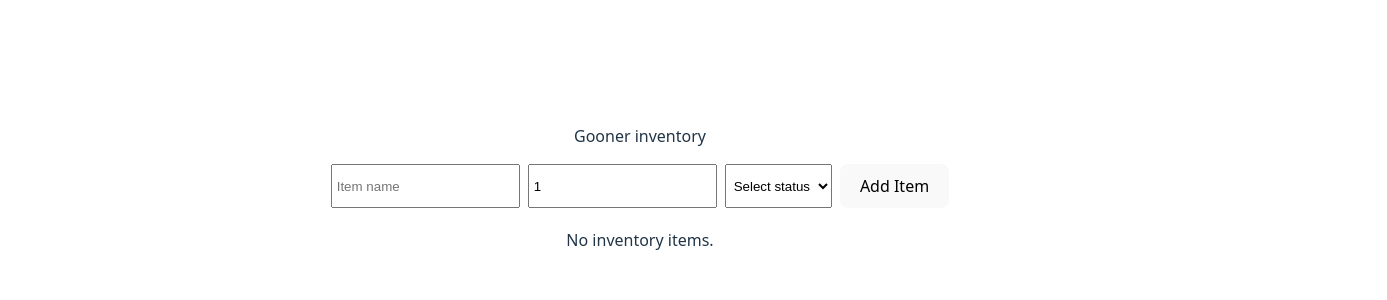
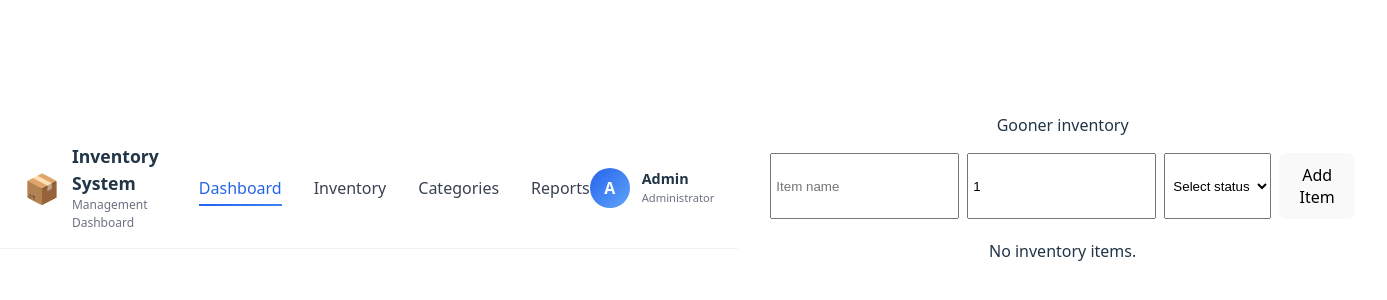
Before and after one commit to dukegooner80050-netizen/goonerthesis, a Vue app: page / in a window 1280 px wide. Shown: the part 212-512 px from the top of the page, 1387 px wide, since content can reach past the window. Built offline with nearby package versions, Linux system fonts and the light colour scheme.

Commit message:
new goons

```diff
--- a/index.html
+++ b/index.html
@@ -7,6 +7,7 @@
     <title>goonerthesis</title>
   </head>
   <body>
+    <div id="nav"></div>
     <div id="app"></div>
     <script type="module" src="/src/main.js"></script>
   </body>
--- a/src/App.vue
+++ b/src/App.vue
@@ -1,12 +1,14 @@
 <script setup>
 import HelloWorld from './components/HelloWorld.vue'
+
 </script>
 
 <template>
+
   <div>
     <p>Gooner inventory</p>
   </div>
-  <HelloWorld />
+  <HelloWorld/>
 </template>
 
 <style scoped>
--- /dev/null
+++ b/src/components/Nav.vue
@@ -0,0 +1,150 @@
+<template>
+  <nav class="navbar">
+    <div class="container">
+      <!-- Logo -->
+      <div class="logo">
+        <div class="icon">📦</div>
+        <div class="title">
+          <span class="main">Inventory System</span>
+          <span class="sub">Management Dashboard</span>
+        </div>
+      </div>
+
+      <!-- Navigation -->
+      <ul class="menu">
+        <li class="active">Dashboard</li>
+        <li>Inventory</li>
+        <li>Categories</li>
+        <li>Reports</li>
+      </ul>
+
+      <!-- User Profile -->
+      <div class="profile">
+        <div class="avatar">A</div>
+        <div class="user">
+          <span class="name">Admin</span>
+          <span class="role">Administrator</span>
+        </div>
+      </div>
+    </div>
+  </nav>
+</template>
+
+<script setup>
+// UI-only navbar
+</script>
+
+<style scoped>
+/* Glassmorphism Navbar */
+.navbar {
+  position: sticky;
+  top: 0;
+  z-index: 50;
+  backdrop-filter: blur(12px);
+  background: rgba(255, 255, 255, 0.75);
+  border-bottom: 1px solid rgba(0, 0, 0, 0.05);
+}
+
+.container {
+  max-width: 1200px;
+  margin: auto;
+  padding: 1rem 1.5rem;
+  display: flex;
+  align-items: center;
+  justify-content: space-between;
+}
+
+/* Logo */
+.logo {
+  display: flex;
+  align-items: center;
+  gap: 0.75rem;
+}
+
+.icon {
+  font-size: 1.8rem;
+}
+
+.title {
+  display: flex;
+  flex-direction: column;
+}
+
+.title .main {
+  font-weight: 700;
+  font-size: 1.1rem;
+}
+
+.title .sub {
+  font-size: 0.75rem;
+  color: #6b7280;
+}
+
+/* Menu */
+.menu {
+  display: flex;
+  gap: 2rem;
+  list-style: none;
+  font-weight: 500;
+}
+
+.menu li {
+  cursor: pointer;
+  position: relative;
+  color: #374151;
+}
+
+.menu li::after {
+  content: '';
+  position: absolute;
+  width: 0;
+  height: 2px;
+  bottom: -6px;
+  left: 0;
+  background: linear-gradient(to right, #2563eb, #3b82f6);
+  transition: width 0.3s ease;
+}
+
+.menu li:hover::after,
+.menu .active::after {
+  width: 100%;
+}
+
+.menu .active {
+  color: #2563eb;
+}
+
+/* Profile */
+.profile {
+  display: flex;
+  align-items: center;
+  gap: 0.75rem;
+}
+
+.avatar {
+  width: 40px;
+  height: 40px;
+  border-radius: 50%;
+  background: linear-gradient(135deg, #2563eb, #60a5fa);
+  color: white;
+  display: flex;
+  align-items: center;
+  justify-content: center;
+  font-weight: bold;
+}
+
+.user {
+  display: flex;
+  flex-direction: column;
+}
+
+.user .name {
+  font-size: 0.9rem;
+  font-weight: 600;
+}
+
+.user .role {
+  font-size: 0.7rem;
+  color: #6b7280;
+}
+</style>
--- a/src/main.js
+++ b/src/main.js
@@ -1,5 +1,6 @@
 import { createApp } from 'vue'
 import './style.css'
 import App from './App.vue'
-
+import Nav from './components/Nav.vue'
 createApp(App).mount('#app')
+createApp(Nav).mount('#nav')
```
